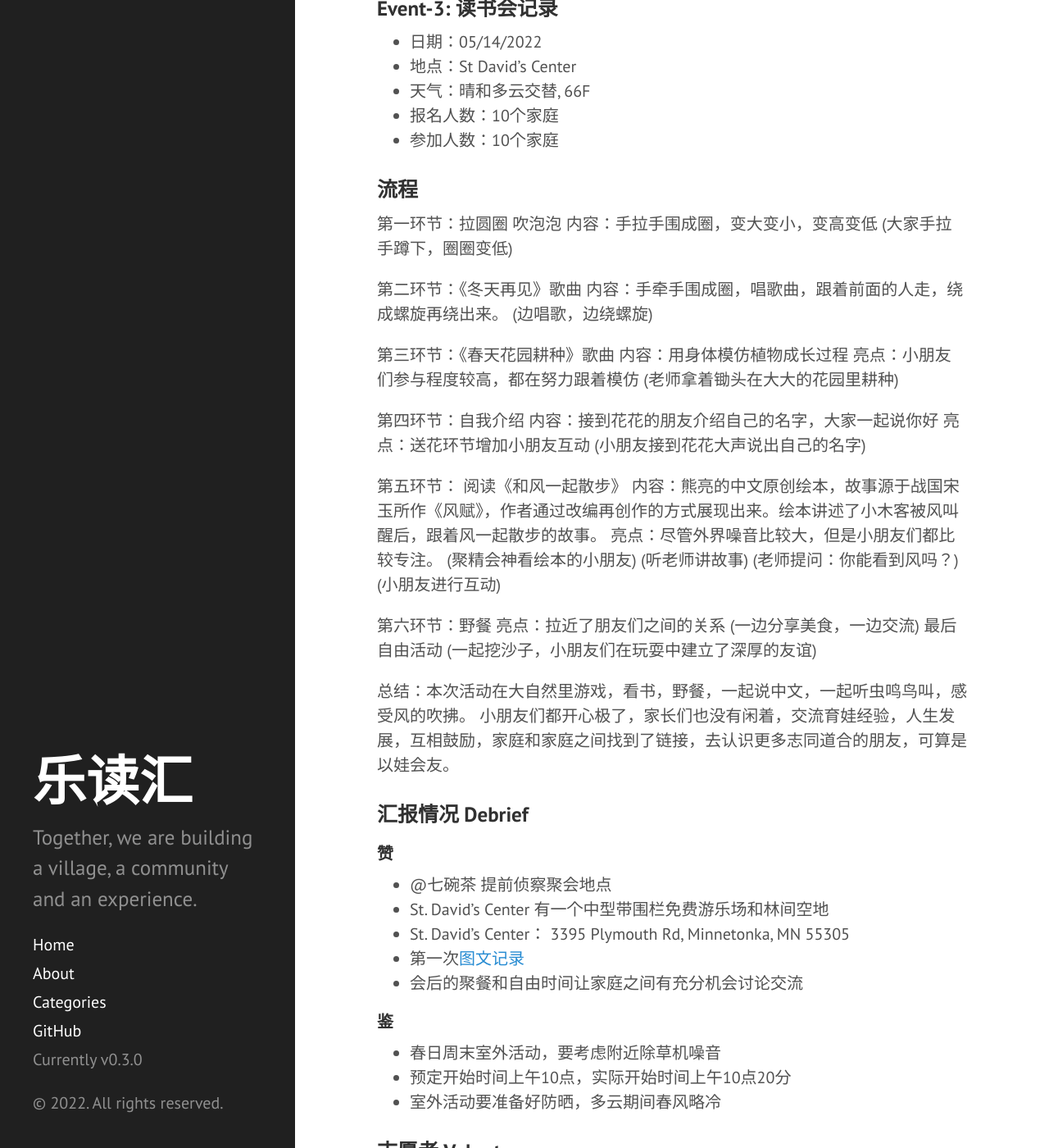
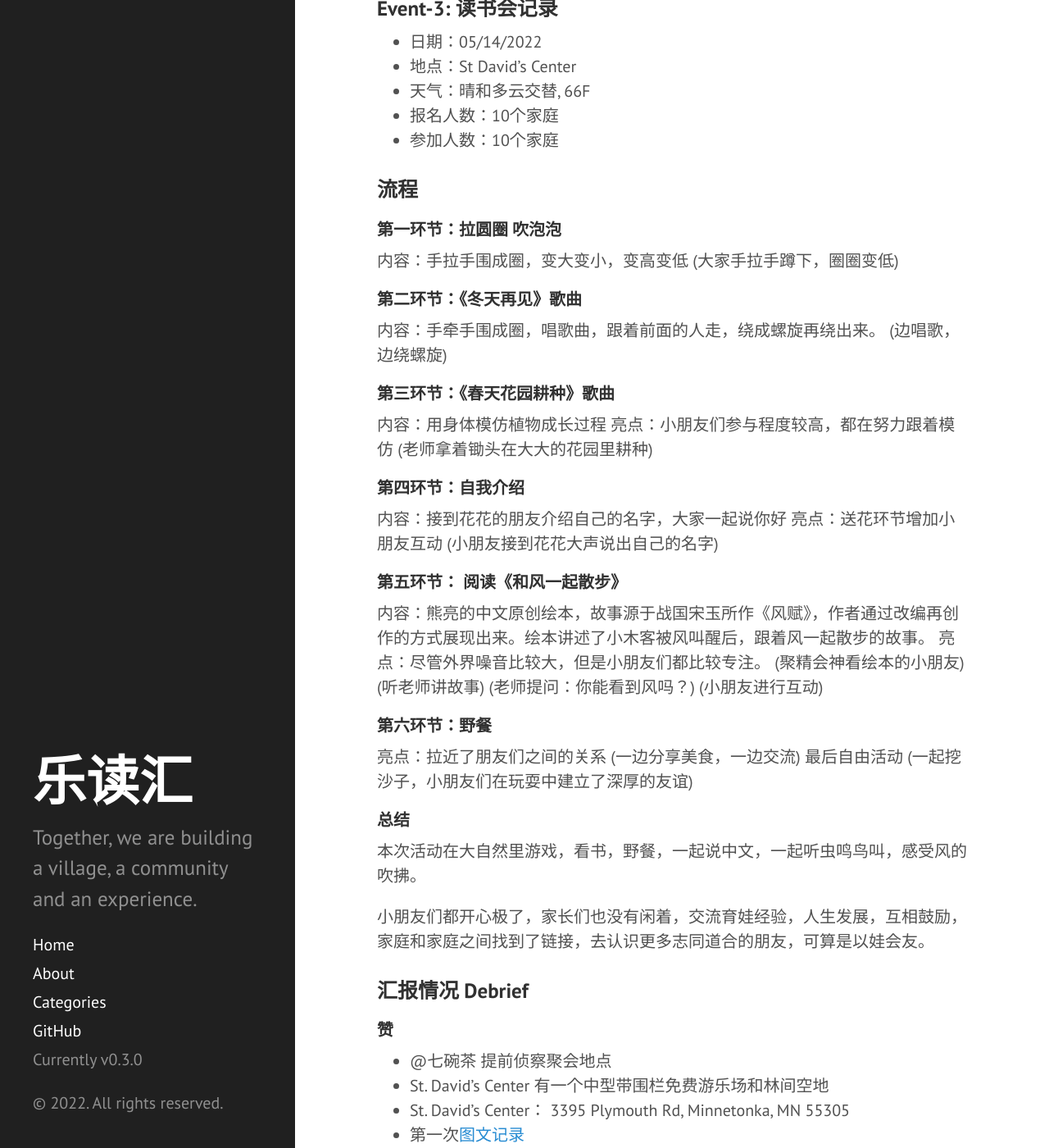
Before and after one commit to leducon/leducon.github.io, a Jekyll site: the page built from _posts/2022-05-16-event3-outdoor-read.md, in a window 1280 px wide and 1400 px high, scrolled down 303 px. Shown: the whole window at 82% size. Built offline with Jekyll 4.4.1, drawn with Linux system fonts in a browser that asks for light colours; Markdown is read by kramdown in place of the engine named in the settings.

```diff
--- a/_posts/2022-05-16-event3-outdoor-read.md
+++ b/_posts/2022-05-16-event3-outdoor-read.md
@@ -15,25 +15,26 @@ categories: [events, outdoor, picnic, freeplay]
 
 ### 流程
 
-第一环节：拉圆圈 吹泡泡
+#### 第一环节：拉圆圈 吹泡泡
+
 内容：手拉手围成圈，变大变小，变高变低
 (大家手拉手蹲下，圈圈变低)
 
-第二环节：《冬天再见》歌曲
+#### 第二环节：《冬天再见》歌曲
 内容：手牵手围成圈，唱歌曲，跟着前面的人走，绕成螺旋再绕出来。
 (边唱歌，边绕螺旋)
 
-第三环节：《春天花园耕种》歌曲
+#### 第三环节：《春天花园耕种》歌曲
 内容：用身体模仿植物成长过程
 亮点：小朋友们参与程度较高，都在努力跟着模仿
 (老师拿着锄头在大大的花园里耕种)
 
-第四环节：自我介绍
+#### 第四环节：自我介绍
 内容：接到花花的朋友介绍自己的名字，大家一起说你好
 亮点：送花环节增加小朋友互动
 (小朋友接到花花大声说出自己的名字)
 
-第五环节： 阅读《和风一起散步》
+#### 第五环节： 阅读《和风一起散步》
 内容：熊亮的中文原创绘本，故事源于战国宋玉所作《风赋》，作者通过改编再创作的方式展现出来。绘本讲述了小木客被风叫醒后，跟着风一起散步的故事。
 亮点：尽管外界噪音比较大，但是小朋友们都比较专注。
 (聚精会神看绘本的小朋友)
@@ -41,13 +42,16 @@ categories: [events, outdoor, picnic, freeplay]
 (老师提问：你能看到风吗？)
 (小朋友进行互动)
 
-第六环节：野餐
+#### 第六环节：野餐
 亮点：拉近了朋友们之间的关系
 (一边分享美食，一边交流)
 最后自由活动
 (一起挖沙子，小朋友们在玩耍中建立了深厚的友谊)
 
-总结：本次活动在大自然里游戏，看书，野餐，一起说中文，一起听虫鸣鸟叫，感受风的吹拂。
+#### 总结
+
+本次活动在大自然里游戏，看书，野餐，一起说中文，一起听虫鸣鸟叫，感受风的吹拂。
+
 小朋友们都开心极了，家长们也没有闲着，交流育娃经验，人生发展，互相鼓励，家庭和家庭之间找到了链接，去认识更多志同道合的朋友，可算是以娃会友。
 
 ### 汇报情况 Debrief
```
